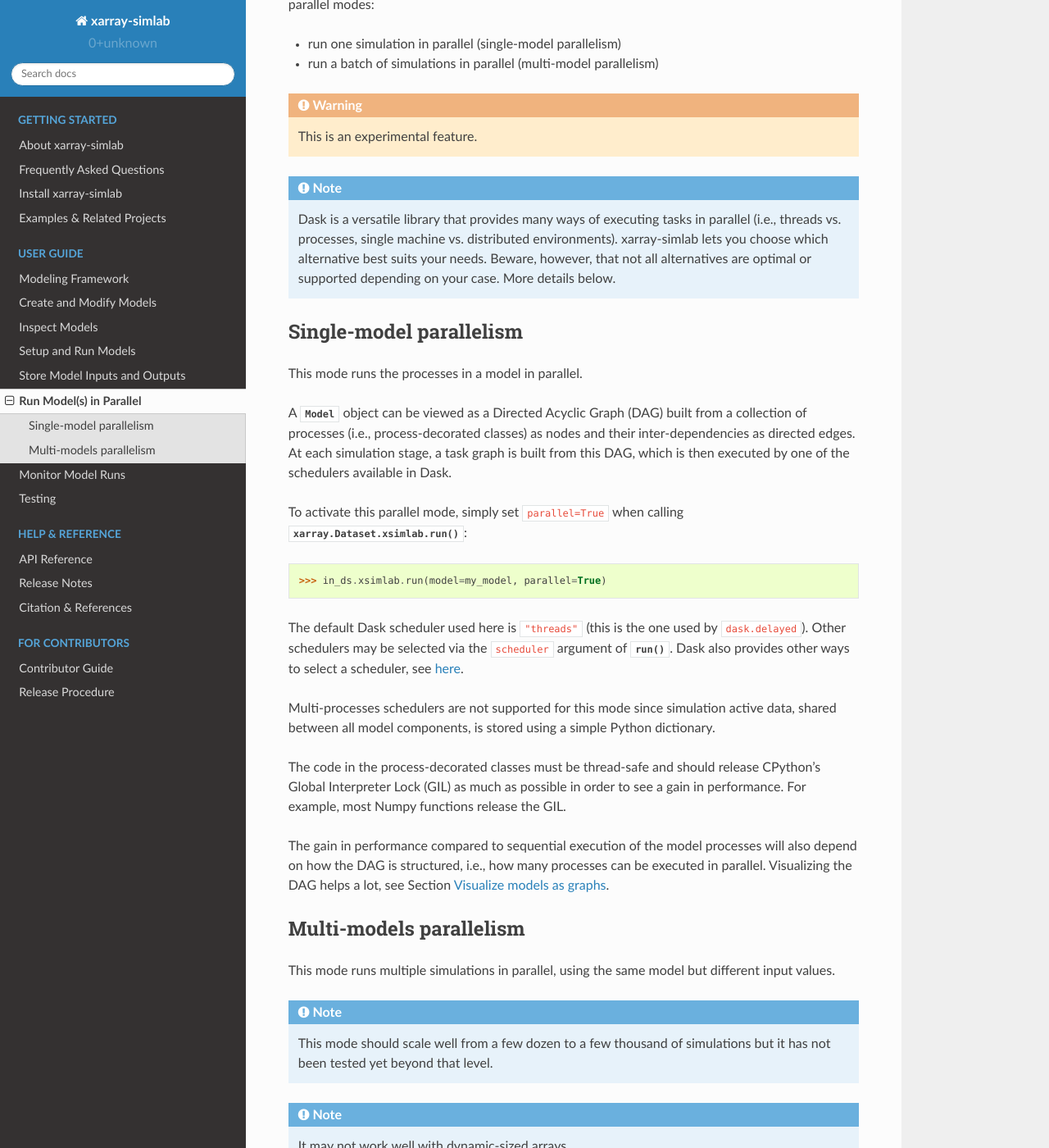
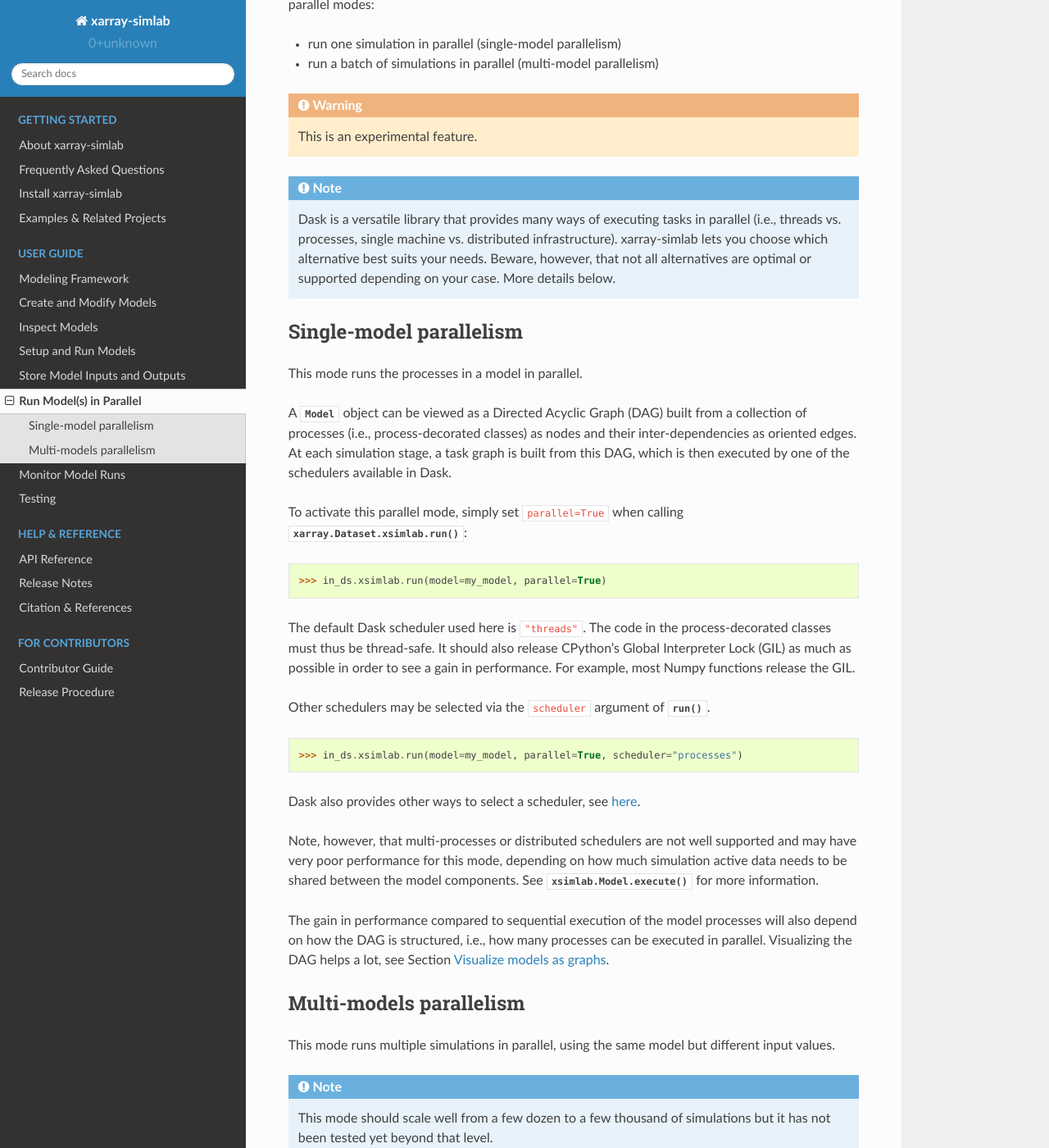
Before and after one commit to xarray-contrib/xarray-simlab, a Sphinx documentation site: the page built from doc/run_parallel.rst, in a window 1280 px wide and 1400 px high, scrolled down 190 px. Shown: the whole window at 82% size. Built offline with Sphinx 7.4.7 and the Read the Docs theme 2.0.0, drawn with Linux system fonts in a browser that asks for light colours; the version number could not be read and is left out; some of the changed text lies outside the part shown.

Commit message:
update doc and docstrings

```diff
--- a/doc/run_parallel.rst
+++ b/doc/run_parallel.rst
@@ -17,7 +17,7 @@ library. There are two parallel modes:
 
    Dask is a versatile library that provides many ways of executing tasks in
    parallel (i.e., threads vs. processes, single machine vs. distributed
-   environments). xarray-simlab lets you choose which alternative best suits
+   infrastructure). xarray-simlab lets you choose which alternative best suits
    your needs. Beware, however, that not all alternatives are optimal or
    supported depending on your case. More details below.
 
@@ -32,7 +32,7 @@ This mode runs the processes in a model in parallel.
 
 A :class:`~xsimlab.Model` object can be viewed as a Directed Acyclic Graph (DAG)
 built from a collection of processes (i.e., process-decorated classes) as nodes
-and their inter-dependencies as directed edges. At each simulation stage, a task
+and their inter-dependencies as oriented edges. At each simulation stage, a task
 graph is built from this DAG, which is then executed by one of the schedulers
 available in Dask.
 
@@ -43,19 +43,25 @@ To activate this parallel mode, simply set ``parallel=True`` when calling
 
    >>> in_ds.xsimlab.run(model=my_model, parallel=True)
 
-The default Dask scheduler used here is ``"threads"`` (this is the one used by
-``dask.delayed``). Other schedulers may be selected via the ``scheduler``
-argument of :func:`~xarray.Dataset.xsimlab.run`. Dask also provides other ways to
-select a scheduler, see `here
+The default Dask scheduler used here is ``"threads"``. The code in the
+process-decorated classes must thus be thread-safe. It should also release
+CPython's Global Interpreter Lock (GIL) as much as possible in order to see a
+gain in performance. For example, most Numpy functions release the GIL.
+
+Other schedulers may be selected via the ``scheduler`` argument of
+:func:`~xarray.Dataset.xsimlab.run`.
+
+.. code:: python
+
+   >>> in_ds.xsimlab.run(model=my_model, parallel=True, scheduler="processes")
+
+Dask also provides other ways to select a scheduler, see `here
 <https://docs.dask.org/en/latest/setup/single-machine.html>`_.
 
-Multi-processes schedulers are not supported for this mode since simulation
-active data, shared between all model components, is stored using a simple
-Python dictionary.
-
-The code in the process-decorated classes must be thread-safe and should release
-CPython's Global Interpreter Lock (GIL) as much as possible in order to see
-a gain in performance. For example, most Numpy functions release the GIL.
+Note, however, that multi-processes or distributed schedulers are not well
+supported and may have very poor performance for this mode, depending on how
+much simulation active data needs to be shared between the model components. See
+:meth:`xsimlab.Model.execute` for more information.
 
 The gain in performance compared to sequential execution of the model processes
 will also depend on how the DAG is structured, i.e., how many processes can be
@@ -87,8 +93,9 @@ while calling :func:`xarray.Dataset.xsimlab.run` (see Section
 
    >>> in_ds.xsimlab.run(model=my_model, batch_dim="batch", parallel=True, store="output.zarr")
 
-As opposed to single-model parallelism, both multi-threads and multi-processes
-Dask schedulers are supported for this embarrassingly parallel problem.
+Both multi-threads and multi-processes Dask schedulers are well supported for
+this embarrassingly parallel problem. Like for single-model parallelism, the
+default scheduler used here is ``"threads"``.
 
 If you use a multi-threads scheduler, the same precautions apply regarding
 thread-safety and CPython's GIL.
```
Also changed, not shown: 2 other files.
